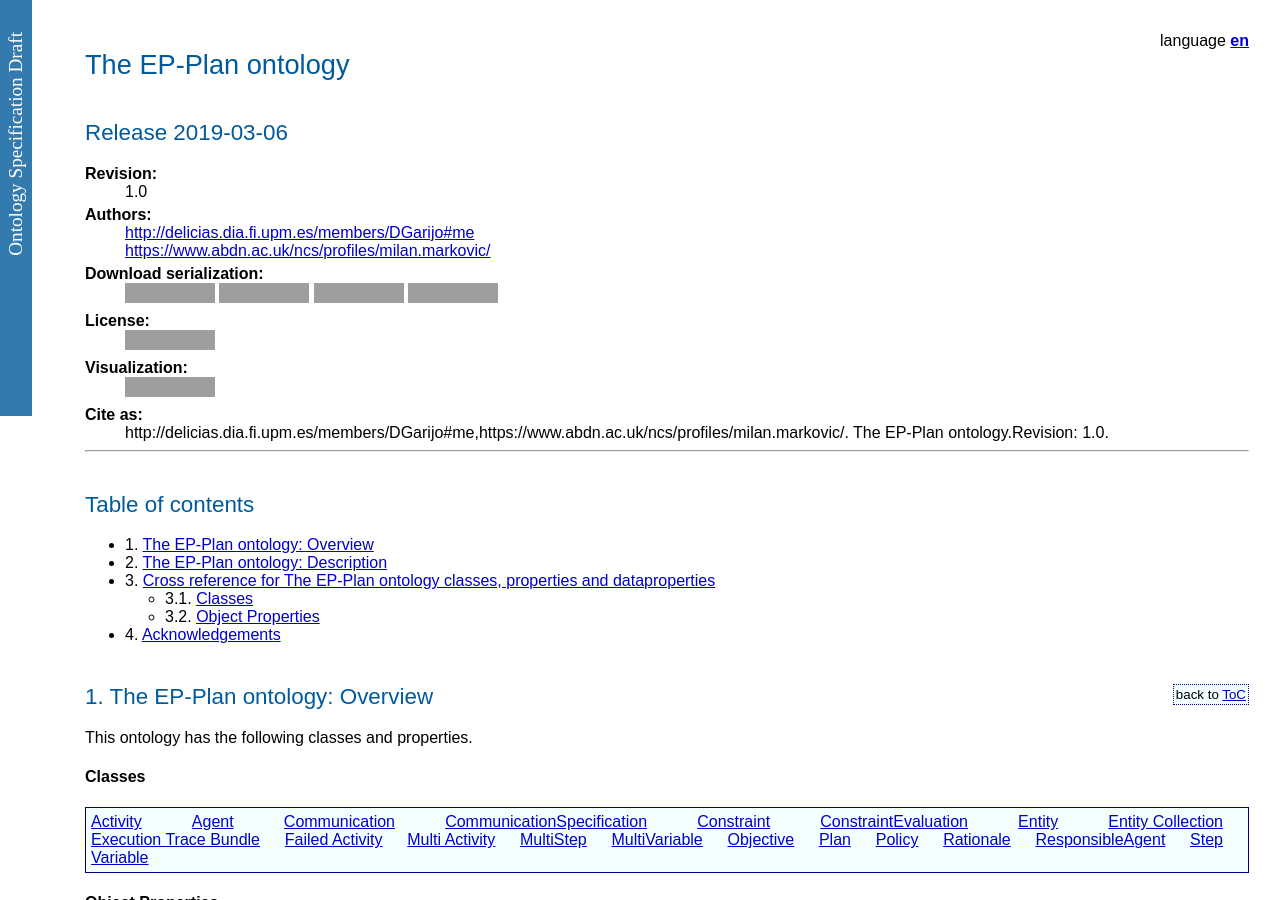
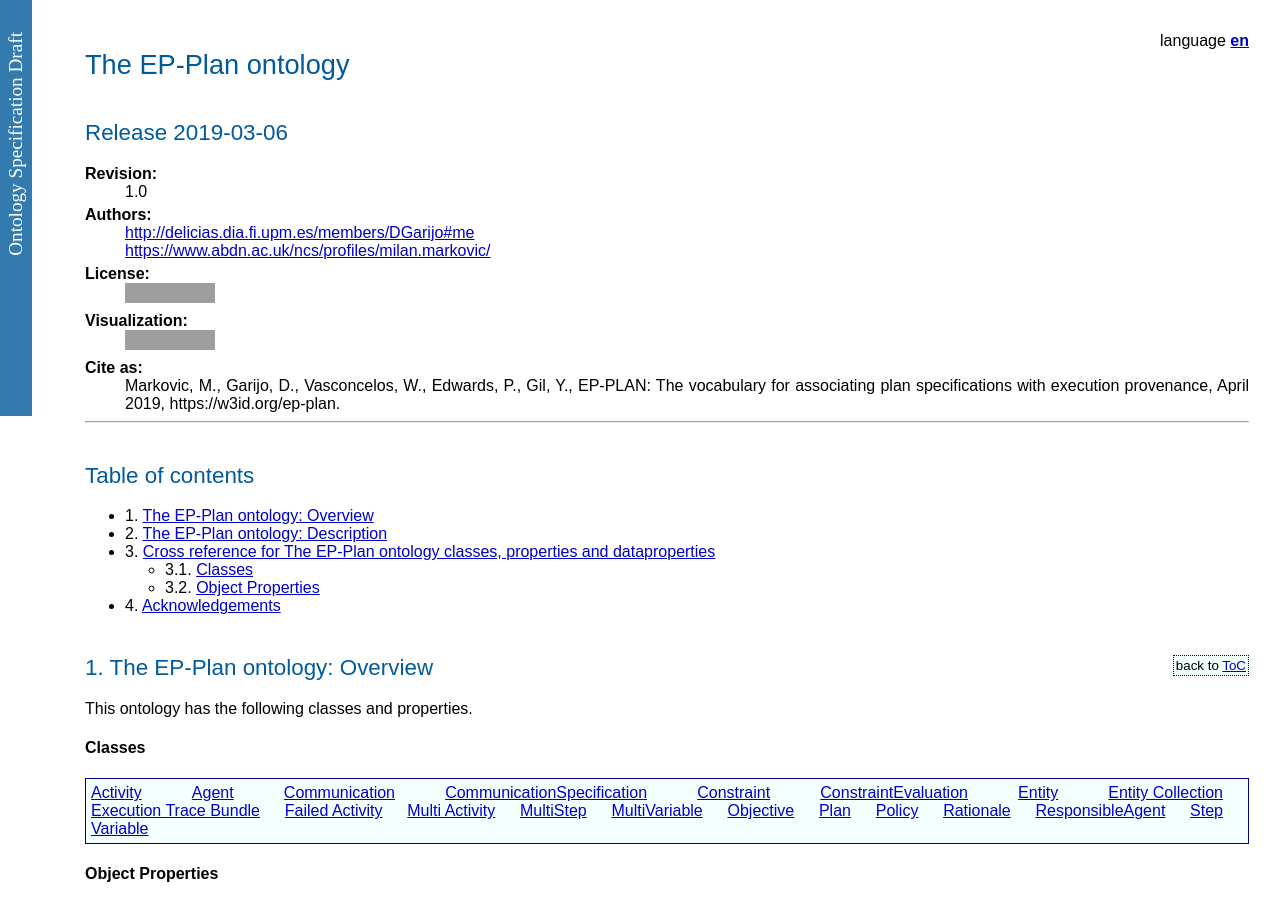
Before and after one commit to TrustLens/EP-PLAN, a Jekyll site: the page docs/widoco_output/index-en.html, which Jekyll copies as it is, in a window 1280 px wide and 900 px high. Built offline with Jekyll 4.4.1, drawn with Linux system fonts in a browser that asks for light colours; grey boxes are pictures that could not be loaded.

Commit message:
Update index-en.html

```diff
--- a/docs/widoco_output/index-en.html
+++ b/docs/widoco_output/index-en.html
@@ -66,10 +66,10 @@ function loadTOC(){
 <dt>Authors:</dt>
 <dd><a href="http://delicias.dia.fi.upm.es/members/DGarijo#me">http://delicias.dia.fi.upm.es/members/DGarijo#me</a></dd><dd><a href="https://www.abdn.ac.uk/ncs/profiles/milan.markovic/">https://www.abdn.ac.uk/ncs/profiles/milan.markovic/</a></dd>
 
-<dt>Download serialization:</dt><dd><span><a href="ontology.json" target="_blank"><img src="https://img.shields.io/badge/Format-JSON_LD-blue.svg" alt="JSON-LD" /></a> </span><span><a href="ontology.xml" target="_blank"><img src="https://img.shields.io/badge/Format-RDF/XML-blue.svg" alt="RDF/XML" /></a> </span><span><a href="ontology.nt" target="_blank"><img src="https://img.shields.io/badge/Format-N_Triples-blue.svg" alt="N-Triples" /></a> </span><span><a href="ontology.ttl" target="_blank"><img src="https://img.shields.io/badge/Format-TTL-blue.svg" alt="TTL" /></a> </span></dd><dt>License: </dt><dd><a href="http://creativecommons.org/licenses/by-nc-sa/2.0/" target="_blank"><img src="https://img.shields.io/badge/License-http://creativecommons.org/licenses/by_nc_sa/2.0/-blue.svg" alt="http://creativecommons.org/licenses/by-nc-sa/2.0/" /></a>
+<dt>License: </dt><dd><a href="http://creativecommons.org/licenses/by-nc-sa/2.0/" target="_blank"><img src="https://img.shields.io/badge/License-http://creativecommons.org/licenses/by_nc_sa/2.0/-blue.svg" alt="http://creativecommons.org/licenses/by-nc-sa/2.0/" /></a>
 </dd><dt>Visualization:</dt><dd><a href="webvowl/index.html#" target="_blank"><img src="https://img.shields.io/badge/Visualize_with-WebVowl-blue.svg" alt="Visualize with WebVowl" /></a></dd>
 <dt>Cite as:</dt>
-<dd>http://delicias.dia.fi.upm.es/members/DGarijo#me,https://www.abdn.ac.uk/ncs/profiles/milan.markovic/. The EP-Plan ontology.Revision: 1.0.</dd>
+<dd>Markovic, M., Garijo, D., Vasconcelos, W., Edwards, P., Gil, Y., EP-PLAN: The vocabulary for associating plan specifications with execution provenance, April 2019, https://w3id.org/ep-plan.</dd>
 </dl>
 
 <hr/>
```
